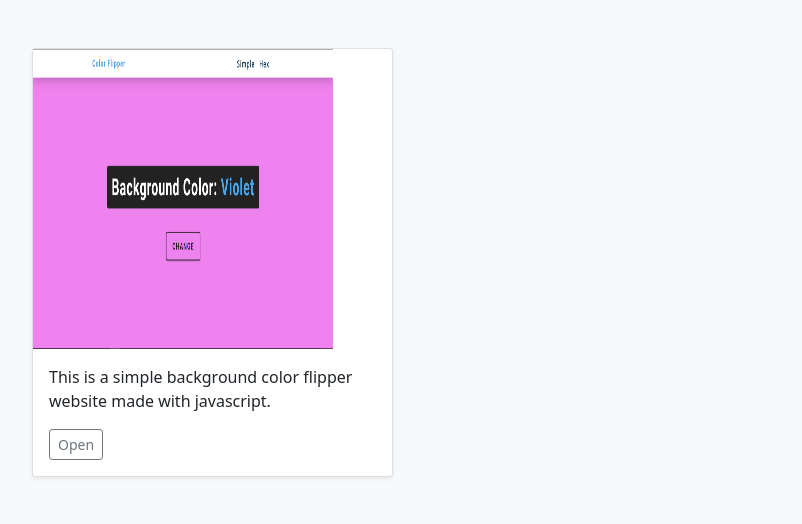
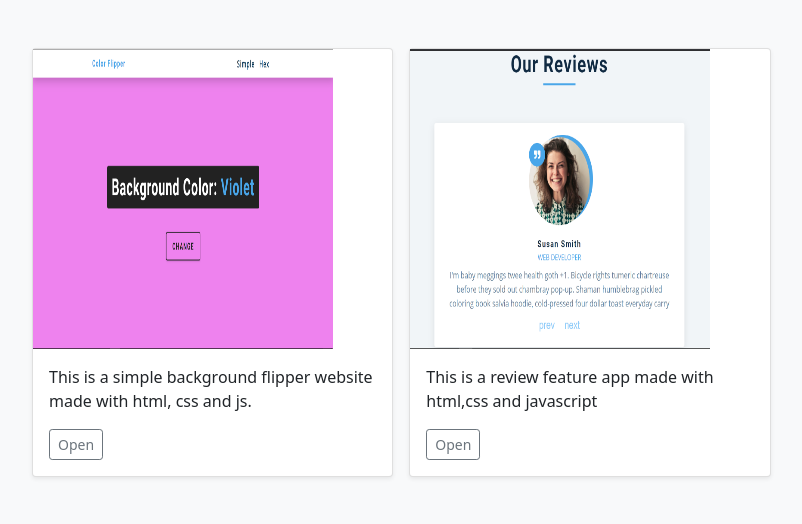
Before and after one commit to Anubhav495/mainportfoliosite, a Django app: page /Projects in a window 1280 px wide. Shown: the part 75-599 px from the top of the page, without its empty margins (50-852 px from the left). Run offline with Django 3.2, Linux system fonts and the light colour scheme.

Commit message:
"first commit of this half made porfolio site"

```diff
--- a/templates/Projects.html
+++ b/templates/Projects.html
@@ -12,7 +12,8 @@
           <div class="card shadow-sm">
             <img src="/static/firstproject.png" width="300" height="300"></img>
             <div class="card-body">
-              <p class="card-text">This is a simple background color flipper website made with javascript.</p>
+              <p class="card-text">This is a simple background flipper website made with html,
+              css and js.</p>
               <div class="d-flex justify-content-between align-items-center">
                 <div class="btn-group">
                   <a href="https://baseapp-1-2.herokuapp.com/" class="btn btn-sm btn-outline-secondary">Open</a>
@@ -21,8 +22,22 @@
             </div>
           </div>
         </div>
+        <div class="col">
+          <div class="card shadow-sm">
+            <img src="/static/secondproject.png" width="300" height="300"></img>
+            <div class="card-body">
+              <p class="card-text">This is a review feature app made with html,css and javascript</p>
+              <div class="d-flex justify-content-between align-items-center">
+                <div class="btn-group">
+                  <a href="https://reviews-app1.herokuapp.com/" class="btn btn-sm btn-outline-secondary">Open</a>
+                </div>
+              </div>
+            </div>
+          </div>
+        </div>
+      </div>
     </div>
-  </div>
+</div>
 
 
 {% endblock body %}
```
Also changed, not shown: static/secondproject.png (added).
